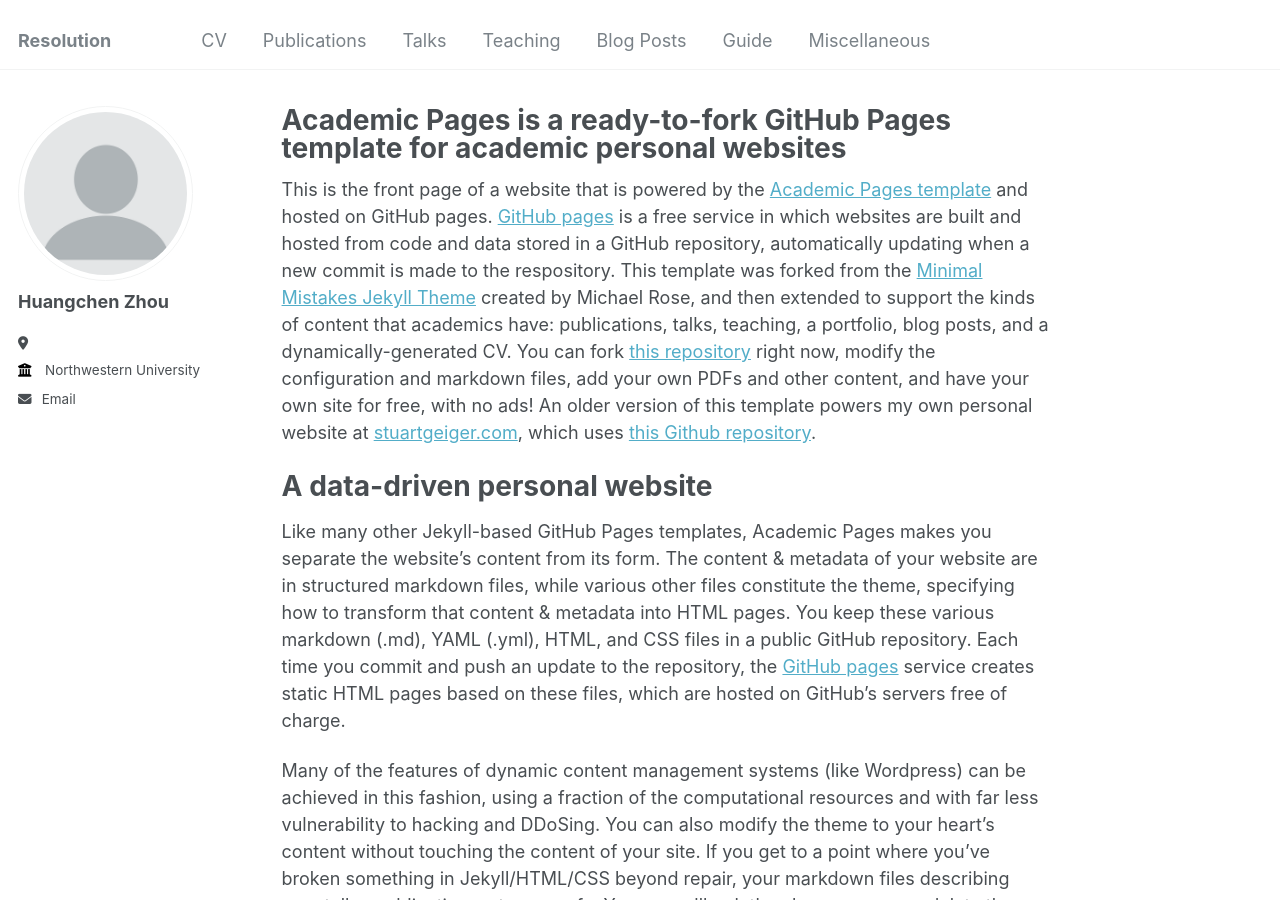
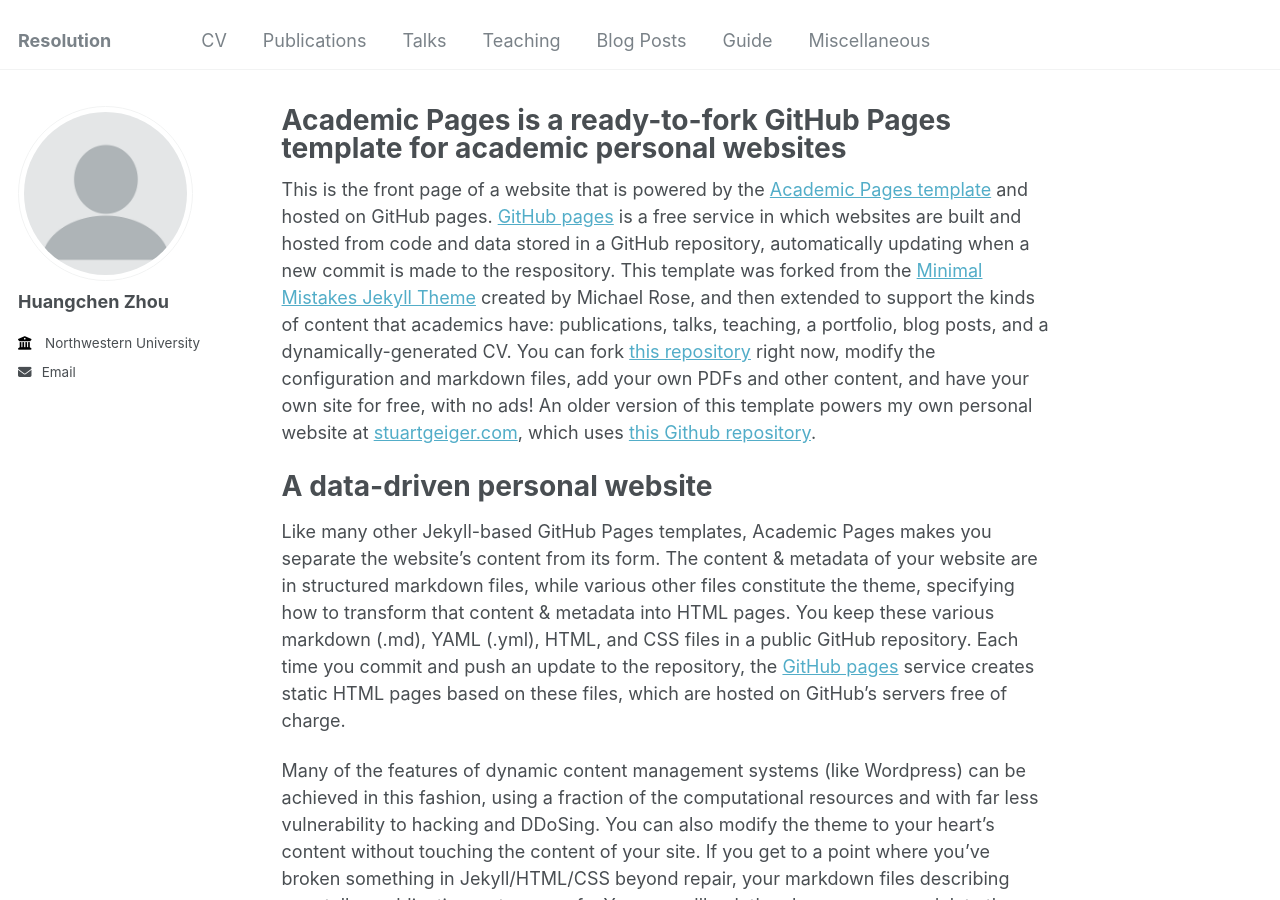
Before and after one commit to zhc515/zhc515.github.io, a Jekyll site: the page built from _pages/about.md, in a window 1280 px wide and 900 px high. Built offline with Jekyll 4.4.1, drawn with Linux system fonts in a browser that asks for light colours.

```diff
--- a/_config.yml
+++ b/_config.yml
@@ -25,7 +25,7 @@ author:
   name             : "Huangchen Zhou"
   pronouns         : # example: "she/her"
   bio              : ""#"Short biography for the left-hand sidebar"
-  location         : ""
+  location         : #
   employer         : "Northwestern University"
   uri              : # URL
   email            : "huangchenzhou2029@u.northwestern.edu"
```
